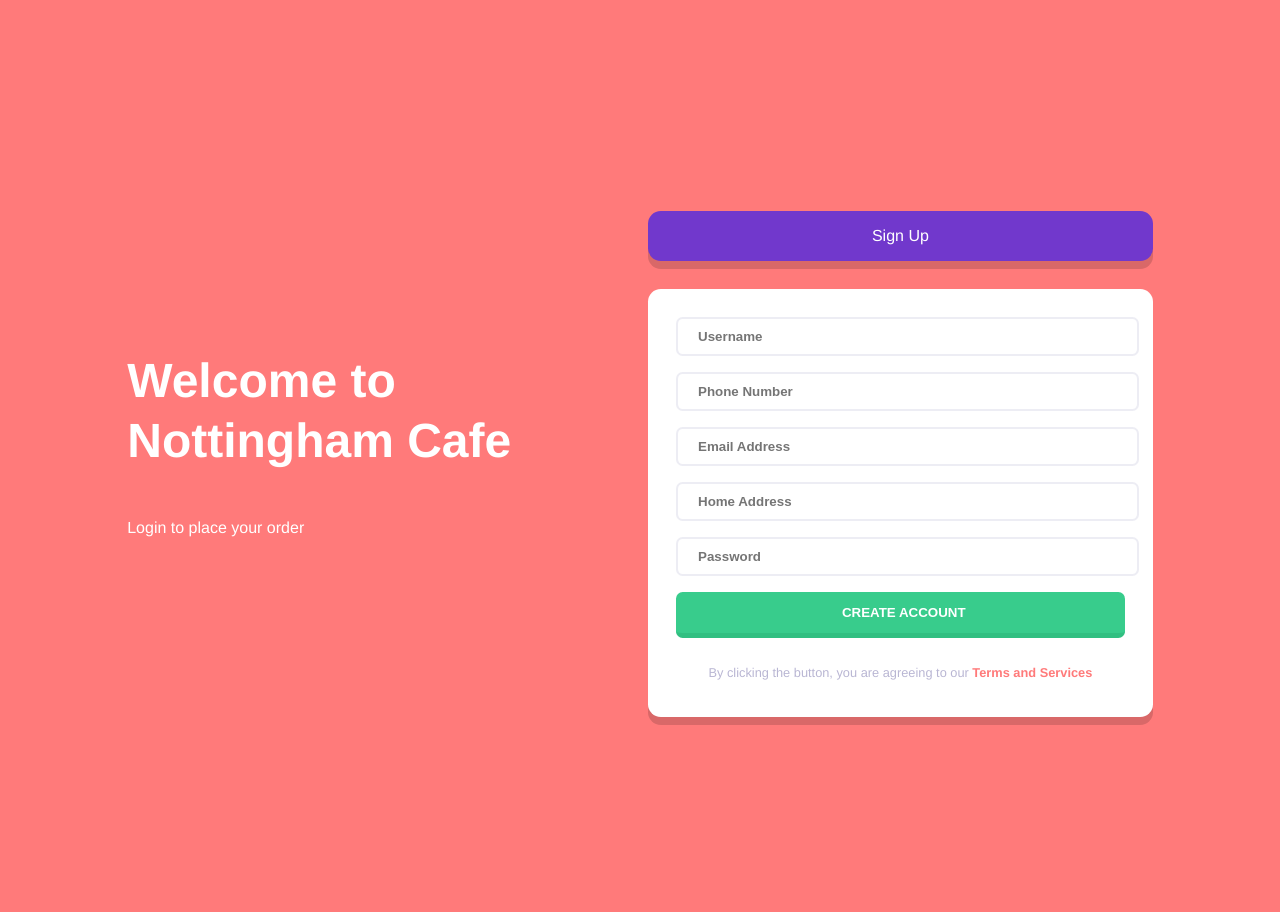
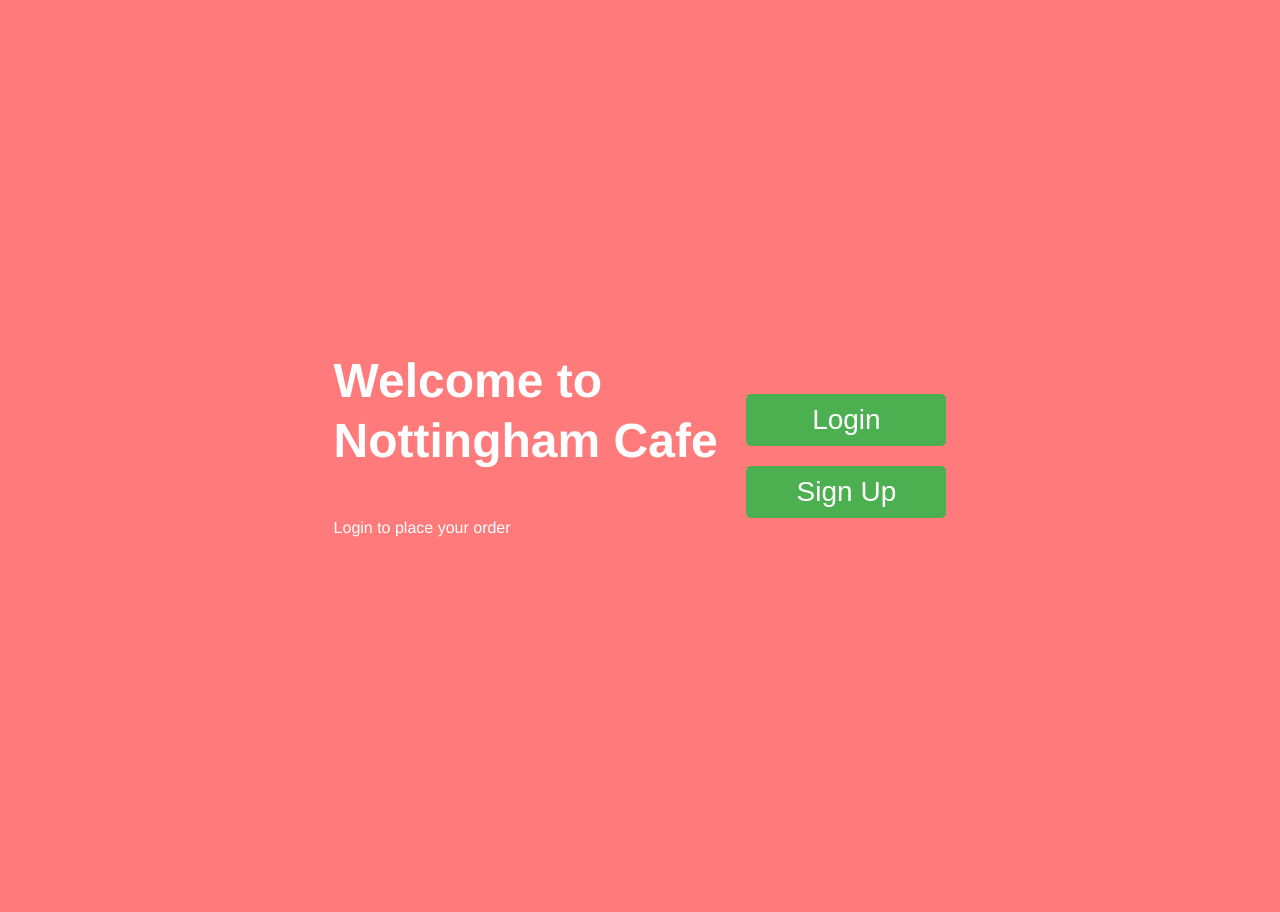
Before and after one commit to Absimpthe/newDatabase, a PHP site: page / in a window 1280 px wide. Run offline with PHP 8.4, Linux system fonts and the light colour scheme.

Commit message:
added login/signup buttons + signup form

```diff
--- a/index.html
+++ b/index.html
@@ -16,10 +16,11 @@
       <h1 class="title">Welcome to Nottingham Cafe</h1>
       <p>Login to place your order</p>
     </section>
-
-    <!-- sign-up section -->
+    <homepage-buttons>
+      <button id="showLogin">Login</button>
+      <button id="showSignUp">Sign Up</button>
+    </homepage-buttons>
     <section class="sign-up">
-      <p class="sign-up-para">Sign Up</p>
       <!-- the form itself -->
       <form class="sign-up-form">
         <div class="form-input">
@@ -47,6 +48,8 @@
       </form>
     </section>
   </main>
+  <script src="signup.js"></script>
+
 </body>
 
 </html>
--- a/signup.js
+++ b/signup.js
@@ -1,5 +1,19 @@
 document.addEventListener("DOMContentLoaded", function() {
     // Get the form element
+    // Get the button and the sign-up section elements
+    const signUpButton = document.getElementById('showSignUp');
+    const signUpSection = document.querySelector('.sign-up');
+
+    // Add a click event listener to the button
+    signUpButton.addEventListener("click", function() {
+        // Check the current display style of the sign-up section and toggle it
+        if (signUpSection.style.display === 'none' || signUpSection.style.display === '') {
+        signUpSection.style.display = 'block'; // Show the sign-up section
+        signUpButton.style.display = 'none'; // Hide the sign-up button
+        } else {
+        signUpSection.style.display = 'none'; // Hide the sign-up section
+        }
+    });
     var signUpForm = document.querySelector(".sign-up-form");
 
     // Listen for form submission
--- a/styles.css
+++ b/styles.css
@@ -31,16 +31,38 @@ main {
 }
 
 .sign-up {
+  display: none;
   width: 100%;
+  flex-direction: column;
 }
 
-.sign-up-para {
-  padding: 1rem 5rem;
-  margin-bottom: 1.75rem;
-  border-radius: 0.8rem;
-  box-shadow: 0 8px 0px rgba(0 0 0/0.15);
-  background-color: #7138cc;
-  text-align: center;
+.homepage-buttons {
+  flex-direction: column;
+}
+
+#showSignUp {
+  font-size: 1.75rem;
+  width: 200px;
+  display: block;
+  background-color: #4CAF50; /* Green background */
+  color: white; /* White text */
+  padding: 10px 20px; /* Top and Bottom padding 10px, Left and Right padding 20px */
+  border: none; /* No border */
+  cursor: pointer; /* Cursor changes to pointer when hovering over the button */
+  border-radius: 5px; /* Rounded corners */
+}
+
+#showLogin {
+  font-size: 1.75rem;
+  width: 200px;
+  display: block;
+  background-color: #4CAF50; /* Green background */
+  color: white; /* White text */
+  padding: 10px 20px; /* Top and Bottom padding 10px, Left and Right padding 20px */
+  border: none; /* No border */
+  cursor: pointer; /* Cursor changes to pointer when hovering over the button */
+  border-radius: 5px; /* Rounded corners */
+  margin-bottom: 20px;
 }
 
 .sign-up-form {
```
